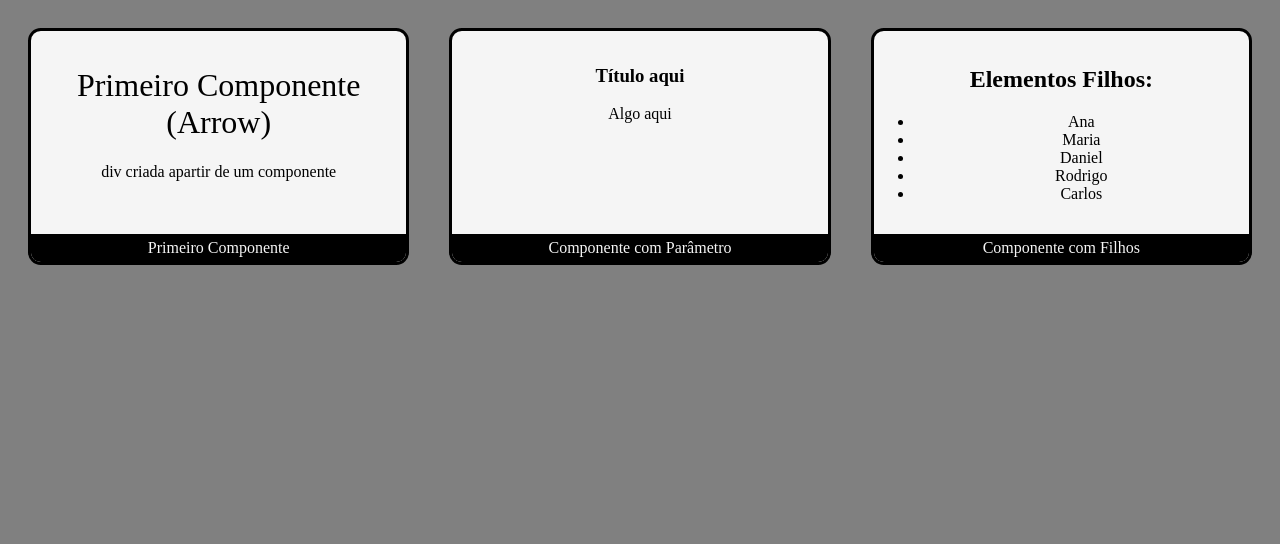
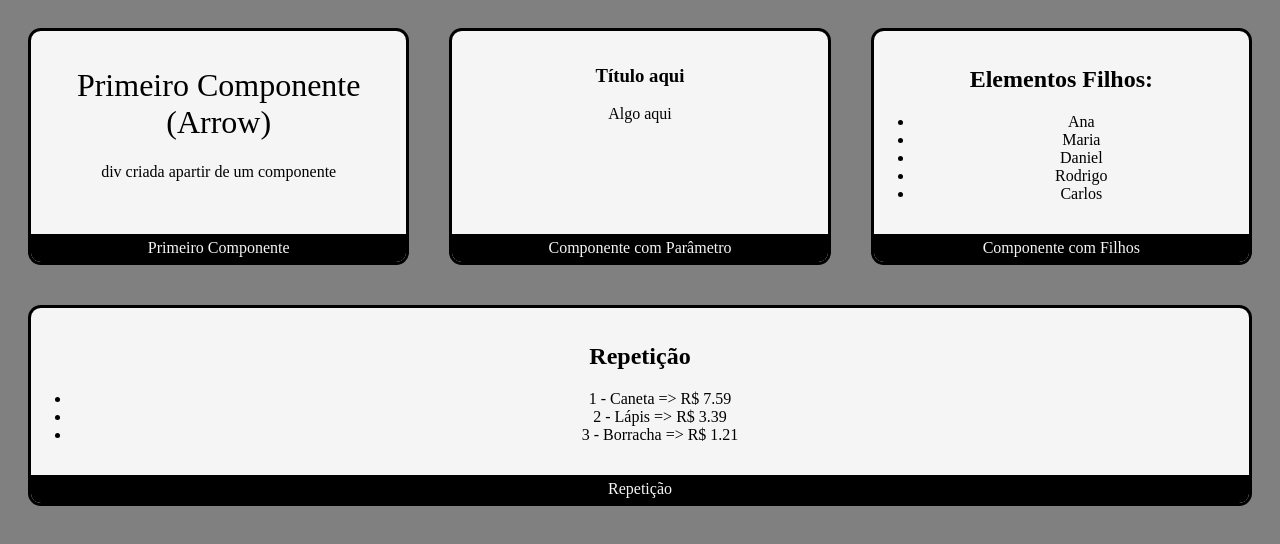
Before and after one commit to FabricioLinhares/aprendendo-react, a React (Create React App) app: page / in a window 1280 px wide. Shown: the top 544 px of the page. Built offline with nearby package versions, Linux system fonts and the light colour scheme.

Commit message:
repeticao

```diff
--- a/src/App.jsx
+++ b/src/App.jsx
@@ -1,10 +1,12 @@
 import './App.css'
 import React from 'react'
+
+import Card from './components/layout/Card'
 
 import Primeiro from './components/Primeiro'
 import ComParametro from './components/ComParametro'
 import ComFilhos from './components/ComFilhos'
-import Card from './components/layout/Card'
+import Repeticao from './components/Repeticao'
 
 export default () =>
     <div className="App">
@@ -26,4 +28,7 @@ export default () =>
                 </ul>
             </ComFilhos>
         </Card>
+        <Card titulo="Repetição">
+            <Repeticao />
+        </Card>
     </div>
--- /dev/null
+++ b/src/components/Repeticao.jsx
@@ -0,0 +1,20 @@
+import React from 'react'
+
+import produtos from '../data/products'
+
+export default props => {
+    function getProdutosListItem(produtos) {
+        return produtos.map(prod => {
+            return <li key={prod.id}>{prod.id} - {prod.name} => R$ {prod.price}</li>
+        })
+    }
+
+    return (
+        <div>
+            <h2>Repetição</h2>
+            <ul>
+                {getProdutosListItem(produtos)}
+            </ul>
+        </div>
+    )
+}
--- /dev/null
+++ b/src/data/products.js
@@ -0,0 +1,5 @@
+export default [
+    { id: 1, name: 'Caneta', price: 7.59},
+    { id: 2, name: 'Lápis', price: 3.39},
+    { id: 3, name: 'Borracha', price: 1.21},
+]
```
Also changed, not shown: 1 other file (tests, documents, lock files or other folders).
